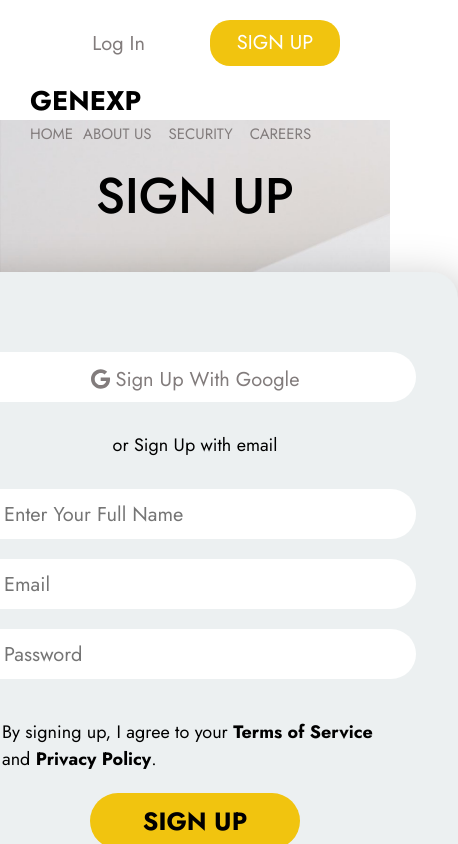
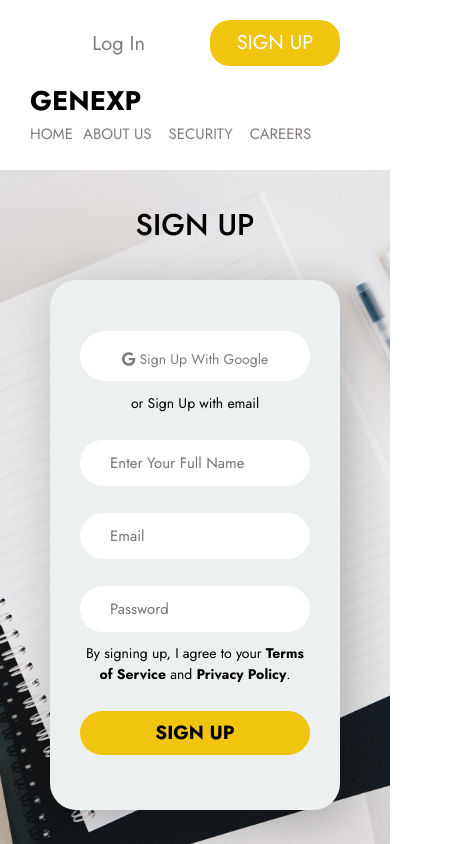
Before and after one commit to ktarun1419/genexp, a React (Create React App) app: page /signup in a window 390 px wide. Shown: the top 844 px of the page, 458 px wide, since content can reach past the window. Built offline with nearby package versions, Linux system fonts and the light colour scheme.

Commit message:
Added responsiveness to SignUp webpage

```diff
--- a/src/components/SignUp.css
+++ b/src/components/SignUp.css
@@ -6,6 +6,8 @@
     width: 100%;
     background-image: url("../../public/images/signup.jpg");
     background-size: cover;
+    background-position: center;
+    background-repeat: no-repeat;
 }
 
 .main-div .signup-heading h1 {
@@ -72,3 +74,101 @@
     line-height: 36px;
     cursor: pointer;
 }
+
+@media (min-width: 768px) and (max-width: 1023px) {
+    .main-div {
+        margin-top: 5rem;
+    }
+}
+
+@media (max-width: 768px) {
+
+    .main-div {
+        margin-top: 5rem;
+    }
+
+}
+
+@media (max-width: 558px) {
+
+    .main-div {
+        display: block;
+        width: 100%;
+        margin-top: 5rem;
+        height: 800px;
+        background-image: url("../../public/images/signup.jpg");
+        background-size: cover;
+        background-position: center;
+        background-repeat: no-repeat;
+    }
+
+    .main-div .signup-heading h1 {
+        padding: 4rem;
+        font-weight: 500;
+        font-size: 30px;
+        line-height: 30px;
+        text-align: center;
+    }
+
+    .signup-box {
+        width: auto;
+        height: 530px;
+        padding: 30px;
+        background-color: #ECF0F1;
+        box-shadow: 8.84393px 8.84393px 44.2197px rgba(0, 0, 0, 0.25);
+        border-radius: 26.5318px;
+        margin: 0rem 5rem;
+        font-size: 5rem;
+
+    }
+
+    .signup-box {
+        display: block;
+    }
+
+    .main-div .signup-box button {
+        background-color: white;
+        width: 100%;
+        height: 50px;
+        border-radius: 40px;
+        text-align: center;
+        align-items: center;
+        margin-top: 0rem;
+        font-size: 14px;
+        padding: 10px;
+    }
+
+    .main-div .signup-box p {
+        width: auto;
+        padding: 0rem;
+        margin-top: 1rem;
+        color: black;
+        text-align: center;
+        font-size: 1.4rem;
+    }
+
+    .main-div .signup-box .inputBox input {
+        width: 100%;
+        height: 46px;
+        font-size: 15px;
+        line-height: 20px;
+        padding-left: 3rem;
+        margin: 0px;
+    }
+
+    .signup-box input[type="submit"] {
+        width: 100%;
+        height: 44px;
+        background-color: #F1C40F;
+        border-radius: 30px;
+        border: none;
+        font-style: normal;
+        font-weight: 700;
+        font-size: 19px;
+        line-height: 20px;
+        cursor: pointer;
+        margin-top: 0rem;
+        margin-bottom: 2rem;
+    }
+
+}
```
